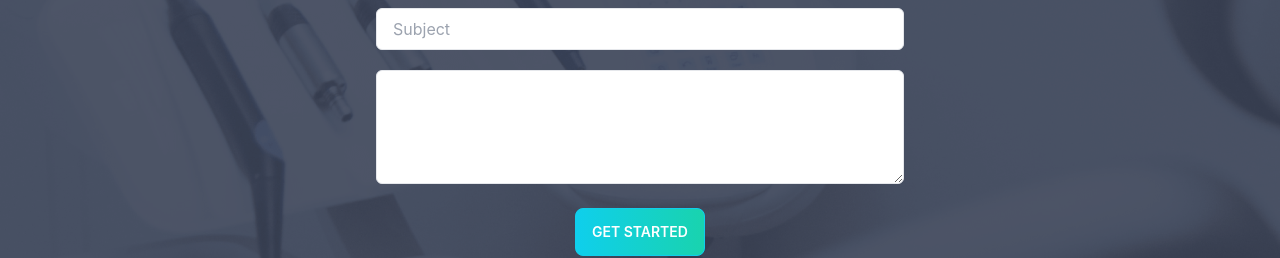
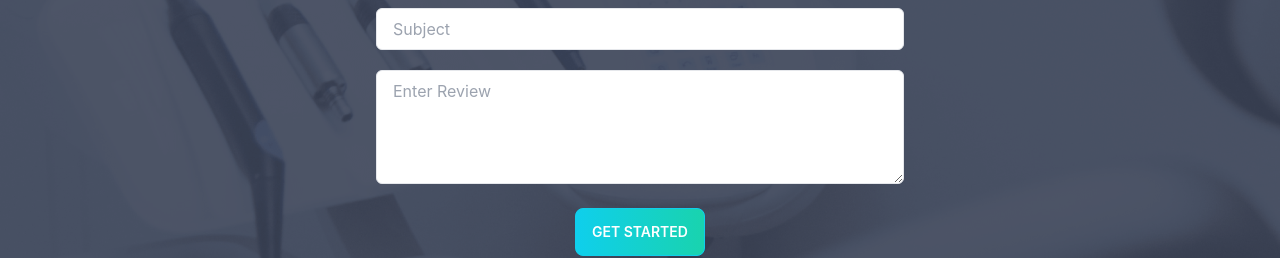
Before and after one commit to Mohammad7558/doctors-portal-rev-client-side, a React (Create React App) app: page / in a window 1280 px wide. Shown: the part 3919-4177 px from the top of the page. Built offline with nearby package versions, Linux system fonts and the light colour scheme.

Commit message:
first commit

```diff
--- a/src/Pages/Home/StayConnected/StayConnected.js
+++ b/src/Pages/Home/StayConnected/StayConnected.js
@@ -26,7 +26,7 @@ const StayConnected = () => {
                             />
                         </div>
                         <div className="mb-2">
-                        <textarea id="message" rows="4" className="block w-full px-4 py-2 mt-2 text-purple-700 bg-white border rounded-md focus:border-purple-400 focus:ring-purple-300 focus:outline-none focus:ring focus:ring-opacity-40"></textarea>
+                        <textarea placeholder='Enter Review' id="message" rows="4" className="block w-full px-4 py-2 mt-2 text-purple-700 bg-white border rounded-md focus:border-purple-400 focus:ring-purple-300 focus:outline-none focus:ring focus:ring-opacity-40"></textarea>
                         </div>
                         <div className="mt-6">
                         <button className="btn btn-primary bg-gradient-to-r from-primary to-secondary text-white ">Get Started</button>
```
